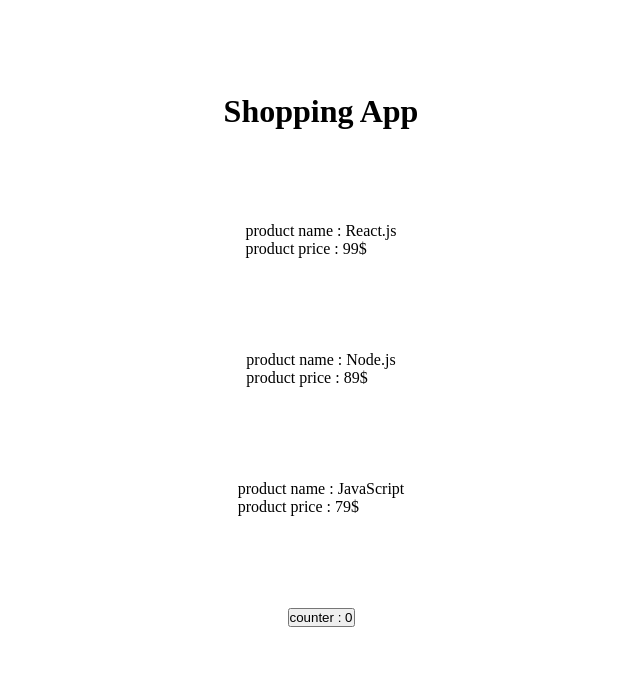
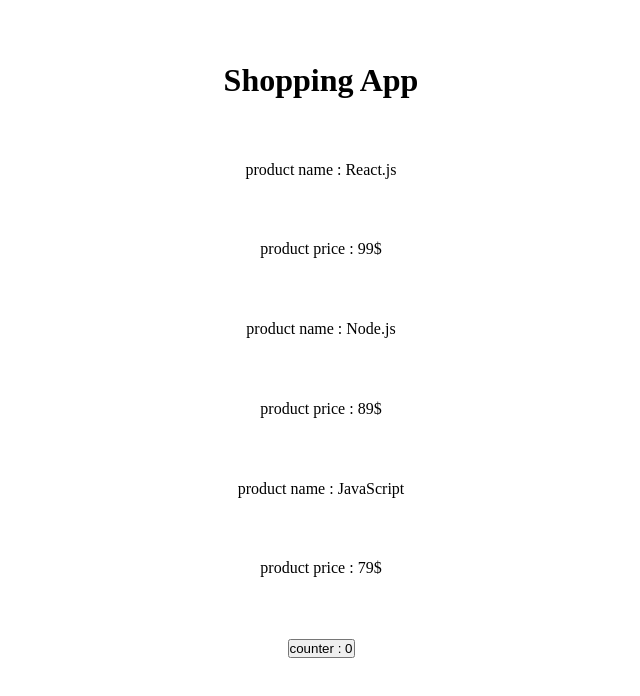
Before and after one commit to Ali-DoostAli/React-course, a React (Create React App) app: page / in a window 1280 px wide. Shown: the top 696 px of the page, without its empty margins (319-959 px from the left). Built offline with nearby package versions, Linux system fonts and the light colour scheme.

Commit message:
React fragment

```diff
--- a/src/components/Product/Product.js
+++ b/src/components/Product/Product.js
@@ -4,11 +4,11 @@
 
 const Product = (props) => {
   return (
-    <div className={styles.Product} onClick={props.click}>
+    <>
       <p>product name : {props.name}</p>
       <p>product price : {props.price}</p>
       {props.children}
-    </div>
+    </>
   );
 };
 
```
